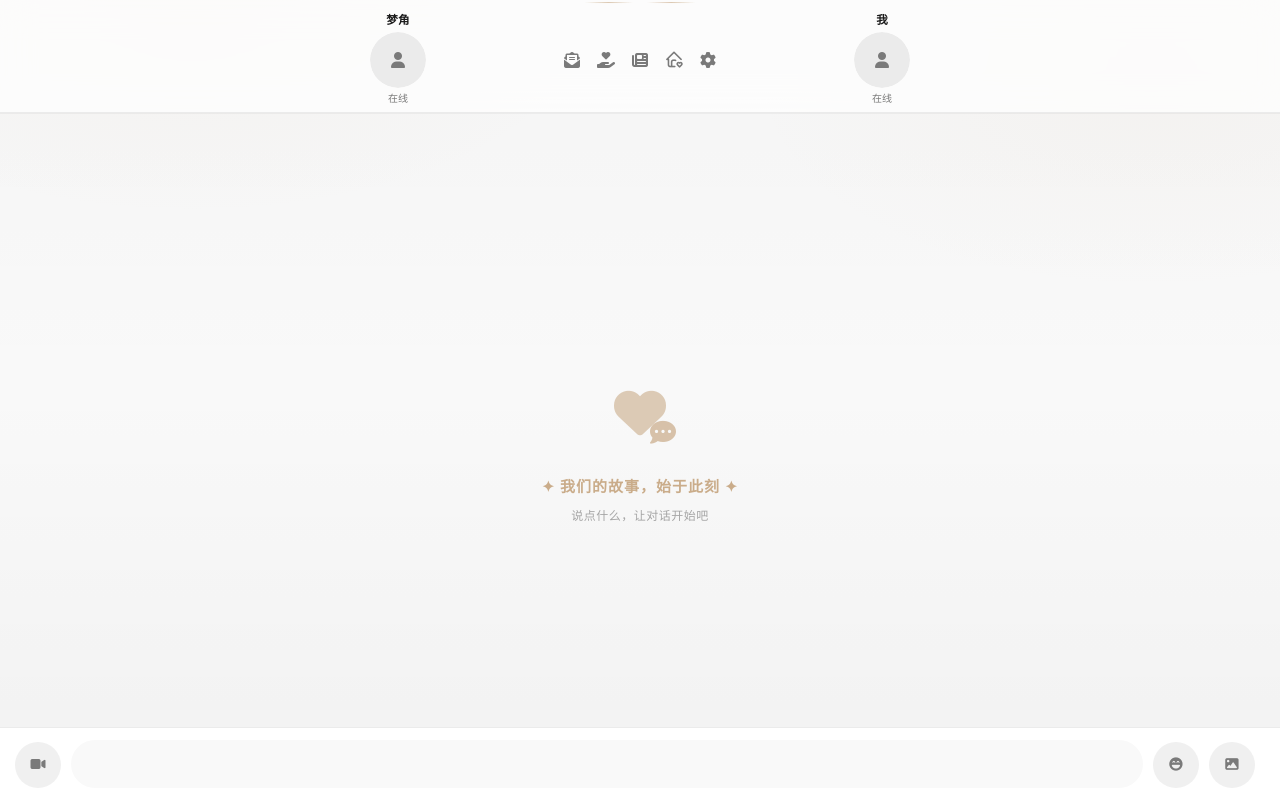
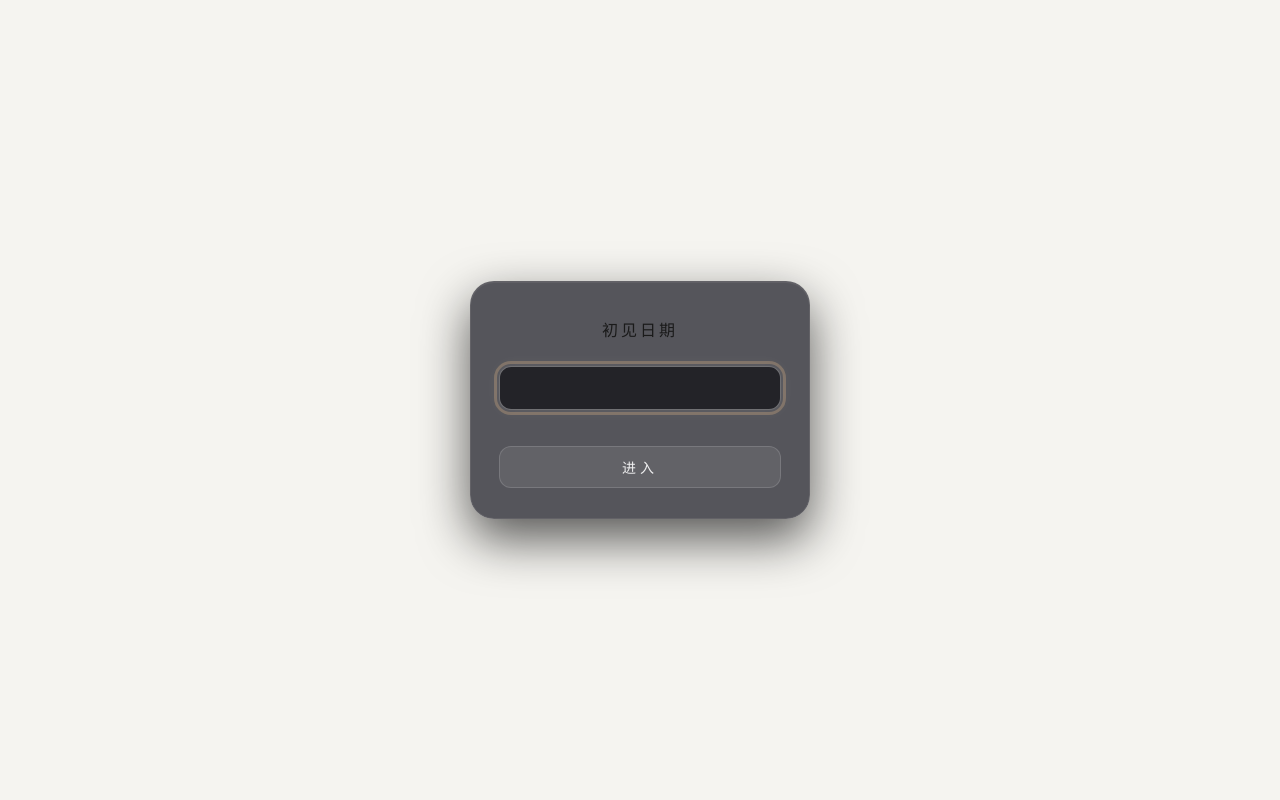
Before and after one commit to w3iihee/my-milk, a plain HTML site: page index.html in a window 1280 px wide. Drawn offline with nearby package versions, Linux system fonts and the light colour scheme.

Commit message:
add password

```diff
--- a/index.html
+++ b/index.html
@@ -74,6 +74,156 @@ html[data-theme="dark"] #cs-transition-overlay{background:radial-gradient(circle
 </style>
 </head>
 <body>
+    <!-- 初次访问密码验证层 -->
+<div id="access-gate-overlay" style="display: none;">
+    <div class="access-gate-card">
+        <div class="access-gate-question">初见日期</div>
+        <input type="password" id="access-gate-input" autocomplete="off" />
+        <div id="access-gate-error" class="access-gate-error"></div>
+        <button type="button" id="access-gate-submit" class="access-gate-btn">进入</button>
+    </div>
+</div>
+
+<style>
+    #access-gate-overlay {
+        position: fixed;
+        inset: 0;
+        z-index: 99999;
+        display: flex;
+        align-items: center;
+        justify-content: center;
+        background: var(--welcome-bg, radial-gradient(circle at center, #14141d 0%, #09090d 100%));
+        backdrop-filter: blur(16px);
+        -webkit-backdrop-filter: blur(16px);
+        transition: opacity 0.4s ease;
+    }
+
+    #access-gate-overlay.hidden {
+        opacity: 0;
+        pointer-events: none;
+    }
+
+    .access-gate-card {
+        width: 88%;
+        max-width: 340px;
+        padding: 36px 28px 30px;
+        border-radius: 24px;
+        background: rgba(24, 24, 34, 0.72);
+        border: 1px solid rgba(255, 255, 255, 0.08);
+        box-shadow: 0 20px 50px rgba(0, 0, 0, 0.65), inset 0 1px 0 rgba(255, 255, 255, 0.06);
+        display: flex;
+        flex-direction: column;
+        align-items: center;
+        text-align: center;
+    }
+
+    .access-gate-question {
+        font-size: 16px;
+        letter-spacing: 3px;
+        color: var(--welcome-text-main, rgba(255, 255, 255, 0.88));
+        margin-bottom: 22px;
+        font-weight: 500;
+    }
+
+    #access-gate-input {
+        width: 100%;
+        height: 44px;
+        padding: 0 16px;
+        border-radius: 12px;
+        border: 1px solid rgba(255, 255, 255, 0.12);
+        background: rgba(10, 10, 15, 0.65);
+        color: #ffffff;
+        font-size: 16px;
+        letter-spacing: 3px;
+        text-align: center;
+        outline: none;
+        transition: border-color 0.25s ease, box-shadow 0.25s ease;
+        box-sizing: border-box;
+    }
+
+    #access-gate-input:focus {
+        border-color: rgba(255, 255, 255, 0.35);
+        box-shadow: 0 0 16px rgba(255, 255, 255, 0.08);
+    }
+
+    .access-gate-error {
+        min-height: 18px;
+        margin-top: 8px;
+        font-size: 12px;
+        letter-spacing: 1px;
+        color: rgba(255, 120, 130, 0.9);
+    }
+
+    .access-gate-btn {
+        margin-top: 10px;
+        width: 100%;
+        height: 42px;
+        border-radius: 12px;
+        border: 1px solid rgba(255, 255, 255, 0.14);
+        background: rgba(255, 255, 255, 0.08);
+        color: rgba(255, 255, 255, 0.9);
+        font-size: 14px;
+        letter-spacing: 4px;
+        cursor: pointer;
+        transition: background 0.25s ease, border-color 0.25s ease;
+    }
+
+    .access-gate-btn:hover {
+        background: rgba(255, 255, 255, 0.15);
+        border-color: rgba(255, 255, 255, 0.28);
+    }
+
+    @keyframes gateShake {
+        0%, 100% { transform: translateX(0); }
+        25% { transform: translateX(-6px); }
+        50% { transform: translateX(6px); }
+        75% { transform: translateX(-4px); }
+    }
+
+    .access-gate-shake {
+        animation: gateShake 0.32s ease;
+    }
+</style>
+
+<script>
+    (function () {
+        const STORAGE_KEY = 'my_milk_gate_verified_v1';
+        const ANSWER = '20210204';
+        const overlay = document.getElementById('access-gate-overlay');
+        const input = document.getElementById('access-gate-input');
+        const btn = document.getElementById('access-gate-submit');
+        const errorBox = document.getElementById('access-gate-error');
+
+        if (localStorage.getItem(STORAGE_KEY) === 'true') {
+            overlay.remove();
+            return;
+        }
+
+        overlay.style.display = 'flex';
+        setTimeout(() => input.focus(), 50);
+
+        function verify() {
+            const val = input.value.trim();
+            if (val === ANSWER) {
+                localStorage.setItem(STORAGE_KEY, 'true');
+                overlay.classList.add('hidden');
+                setTimeout(() => overlay.remove(), 420);
+            } else {
+                errorBox.textContent = '答案不正确';
+                input.value = '';
+                input.classList.remove('access-gate-shake');
+                void input.offsetWidth;
+                input.classList.add('access-gate-shake');
+                input.focus();
+            }
+        }
+
+        btn.addEventListener('click', verify);
+        input.addEventListener('keydown', function (e) {
+            if (e.key === 'Enter') verify();
+        });
+    })();
+</script>
     <button id="immersive-exit-btn" onclick="toggleImmersiveMode(false)" title="退出沉浸模式">
 <i class="fas fa-expand"></i>
 </button>
```
